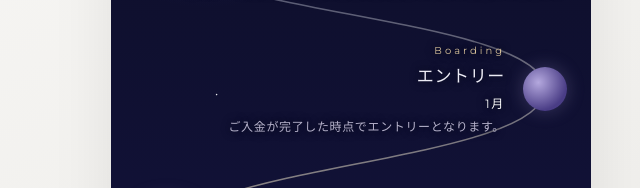
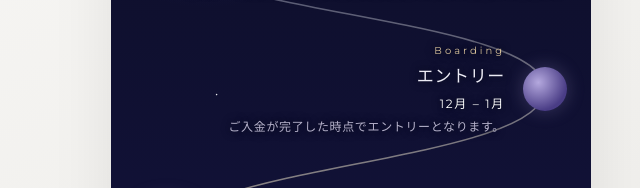
Before and after one commit to note314/mugen_infinity_show_lp_v1, a plain HTML site: page index.html in a window 1280 px wide. Shown: the part 8414-8602 px from the top of the page, 289-929 px from the left. Drawn offline with nearby package versions, Linux system fonts and the light colour scheme.

Commit message:
ロードマップのエントリー時期を「12月 – 1月」に
Co-Authored-By: Claude Opus 5.5 <noreply@anthropic.com>

```diff
--- a/index.html
+++ b/index.html
@@ -472,7 +472,7 @@ footer a { color: inherit; }
   <div class="route" id="route">
     <svg class="path" id="routePath" aria-hidden="true"></svg>
     <div class="stop"><div class="planet p1"></div><div class="info"><div class="pname">Departure</div><div class="what">無料面談</div><div class="when">随時</div><div class="note">想いや不安を聞かせてください。参加条件や費用もここでご案内します。一次募集をご希望の方は1月8日までにお申し込みください。</div></div></div>
-    <div class="stop r"><div class="planet p2"></div><div class="info"><div class="pname">Boarding</div><div class="what">エントリー</div><div class="when">1月</div><div class="note">ご入金が完了した時点でエントリーとなります。</div></div></div>
+    <div class="stop r"><div class="planet p2"></div><div class="info"><div class="pname">Boarding</div><div class="what">エントリー</div><div class="when">12月 – 1月</div><div class="note">ご入金が完了した時点でエントリーとなります。</div></div></div>
     <div class="stop"><div class="planet p3"></div><div class="info"><div class="pname">Planet Bloom</div><div class="what">MUGEN BLOOM CAMP</div><div class="when">2027.2.13 SAT – 2.14 SUN</div><div class="note">1泊2日。自分を知り、自分を好きになる2日間。</div></div></div>
     <div class="stop r"><div class="planet p4"></div><div class="info"><div class="pname">Orbit</div><div class="what">フォローアップ Zoom</div><div class="when">1月 – 3月</div><div class="note">進捗の確認や、大会に向けた心構えのアドバイス。2月・3月に開催（一次募集の方は1月にも開催）。</div></div></div>
     <div class="stop"><div class="planet p5"></div><div class="info"><div class="pname">Shine</div><div class="what">MUGEN INFINITY SHOW</div><div class="when">2027.3.20 SAT</div><div class="note">日本大会。神戸・クラブ月世界。</div></div></div>
```
